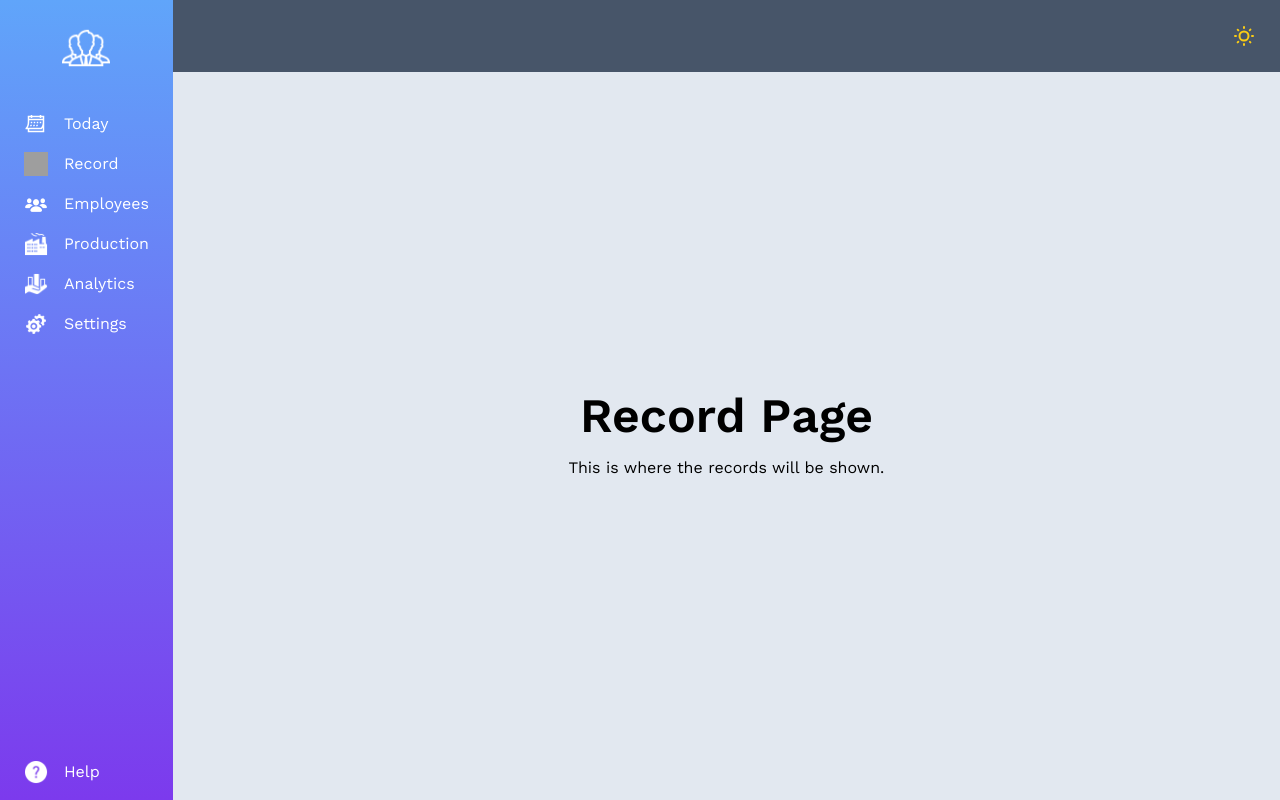
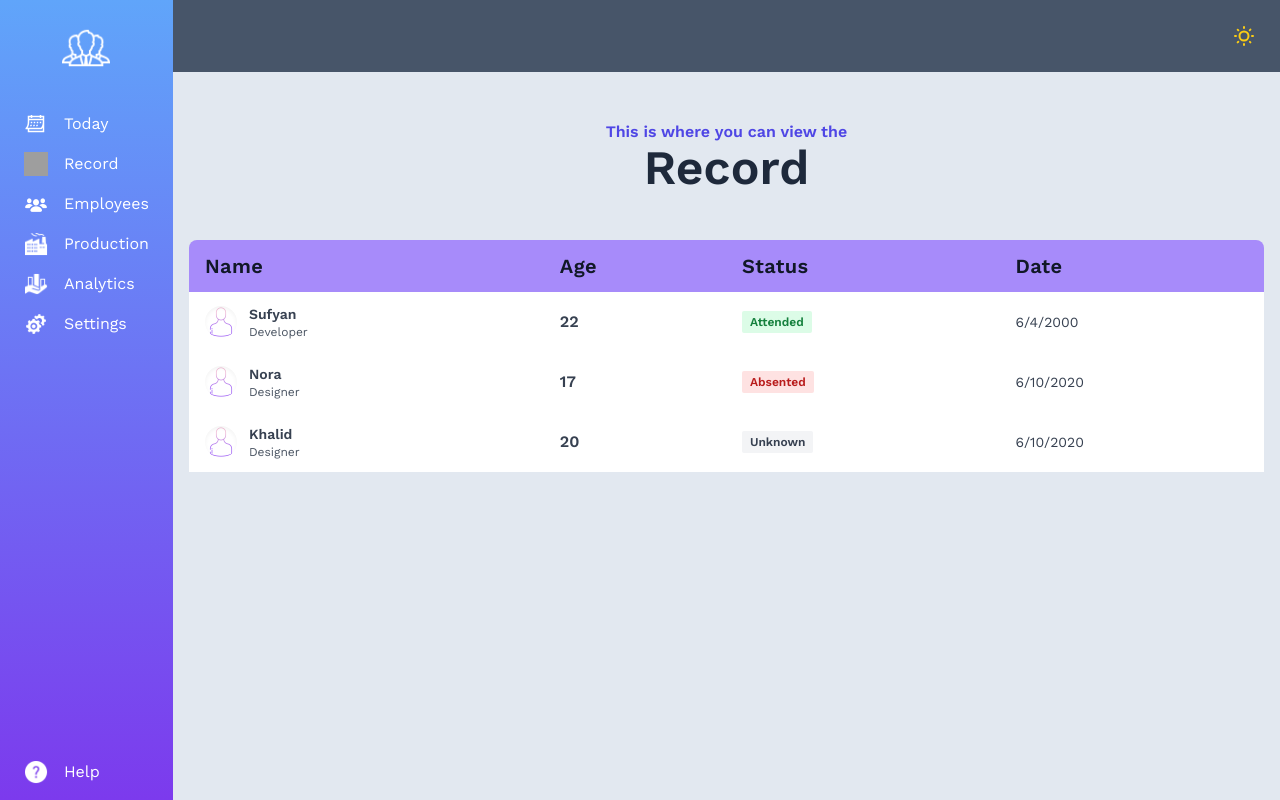
Before and after one commit to Htoomyat-Kyaing/integrated-design-project, a React (Vite) app: page /record in a window 1280 px wide. Built offline with nearby package versions, Linux system fonts and the light colour scheme; no server answers; the database is empty; grey boxes are pictures that could not be loaded.

Commit message:
record demo

```diff
--- a/src/Record.tsx
+++ b/src/Record.tsx
@@ -1,8 +1,141 @@
+import employee_placeholder from "./assets/unknown_employee.png";
+
 const Record = () => {
   return (
-    <main className="flex flex-col items-center justify-center h-full">
-      <h1 className="text-5xl font-extrabold">Record Page</h1>
-      <h2 className="mt-4">This is where the records will be shown.</h2>
+    <main className="flex flex-col items-center justify-center w-full h-full">
+      <div className="flex flex-grow w-full h-full">
+        <section className="w-full px-4 py-12 sm:px-6 lg:px-4">
+          <div className="pb-12 text-center">
+            <h2 className="text-base font-bold text-indigo-600 dark:text-white">
+              This is where you can view the
+            </h2>
+            <h1 className="text-3xl font-bold text-slate-800 dark:text-sky-400 md:text-4xl lg:text-5xl font-heading">
+              Record
+            </h1>
+          </div>
+
+          <div className="w-full pb-6 overflow-x-auto rounded-lg">
+            <table className="w-full">
+              <thead>
+                <tr className="tracking-wide text-left text-gray-900 uppercase bg-violet-400 text-md dark:bg-slate-900 dark:text-sky-400">
+                  <th className="px-4 py-3">
+                    <button className="text-xl font-semibold">Name</button>
+                  </th>
+                  <th className="px-4 py-3">
+                    <button className="text-xl font-semibold">Age</button>
+                  </th>
+                  <th className="px-4 py-3">
+                    <button className="text-xl font-semibold">Status</button>
+                  </th>
+                  <th className="px-4 py-3">
+                    <button className="text-xl font-semibold">Date</button>
+                  </th>
+                </tr>
+              </thead>
+              <tbody className="bg-white dark:bg-black">
+                <tr className="text-gray-700 dark:text-slate-100">
+                  <td className="px-4 py-3 ">
+                    <div className="flex items-center text-sm">
+                      <div className="relative w-8 h-8 mr-3 rounded-full md:block">
+                        <img
+                          className="object-cover w-full h-full rounded-full"
+                          src={employee_placeholder}
+                          alt=""
+                          loading="lazy"
+                        />
+                        <div
+                          className="absolute inset-0 rounded-full shadow-inner"
+                          aria-hidden="true"
+                        />
+                      </div>
+                      <div>
+                        <p className="font-semibold">Sufyan</p>
+                        <p className="text-xs text-gray-600 dark:text-slate-400">
+                          Developer
+                        </p>
+                      </div>
+                    </div>
+                  </td>
+                  <td className="px-4 py-3 font-semibold text-ms">22</td>
+                  <td className="px-4 py-3 text-xs ">
+                    <span className="px-2 py-1 font-semibold leading-tight text-green-700 bg-green-100 rounded-sm">
+                      {" "}
+                      Attended{" "}
+                    </span>
+                  </td>
+                  <td className="px-4 py-3 text-sm ">6/4/2000</td>
+                </tr>
+
+                <tr className="text-gray-700 dark:text-slate-100">
+                  <td className="px-4 py-3 ">
+                    <div className="flex items-center text-sm">
+                      <div className="relative w-8 h-8 mr-3 rounded-full">
+                        <img
+                          className="object-cover w-full h-full rounded-full"
+                          src={employee_placeholder}
+                          alt=""
+                          loading="lazy"
+                        />
+                        <div
+                          className="absolute inset-0 rounded-full shadow-inner"
+                          aria-hidden="true"
+                        />
+                      </div>
+                      <div>
+                        <p className="font-semibold">Nora</p>
+                        <p className="text-xs text-gray-600 dark:text-slate-400">
+                          Designer
+                        </p>
+                      </div>
+                    </div>
+                  </td>
+                  <td className="px-4 py-3 font-semibold text-md">17</td>
+                  <td className="px-4 py-3 text-xs ">
+                    <span className="px-2 py-1 font-semibold leading-tight text-red-700 bg-red-100 rounded-sm">
+                      {" "}
+                      Absented{" "}
+                    </span>
+                  </td>
+                  <td className="px-4 py-3 text-sm ">6/10/2020</td>
+                </tr>
+
+                <tr className="text-gray-700 dark:text-slate-100">
+                  <td className="px-4 py-3 ">
+                    <div className="flex items-center text-sm">
+                      <div className="relative w-8 h-8 mr-3 rounded-full">
+                        <img
+                          className="object-cover w-full h-full rounded-full"
+                          src={employee_placeholder}
+                          alt=""
+                          loading="lazy"
+                        />
+                        <div
+                          className="absolute inset-0 rounded-full shadow-inner"
+                          aria-hidden="true"
+                        />
+                      </div>
+                      <div>
+                        <p className="font-semibold">Khalid</p>
+                        <p className="text-xs text-gray-600 dark:text-slate-400">
+                          Designer
+                        </p>
+                      </div>
+                    </div>
+                  </td>
+                  <td className="px-4 py-3 font-semibold text-md">20</td>
+                  <td className="px-4 py-3 text-xs ">
+                    <span className="px-2 py-1 font-semibold leading-tight text-gray-700 bg-gray-100 rounded-sm">
+                      {" "}
+                      Unknown{" "}
+                    </span>
+                  </td>
+                  <td className="px-4 py-3 text-sm ">6/10/2020</td>
+                </tr>
+              </tbody>
+            </table>
+          </div>
+        </section>
+      </div>
     </main>
   );
 };
```
